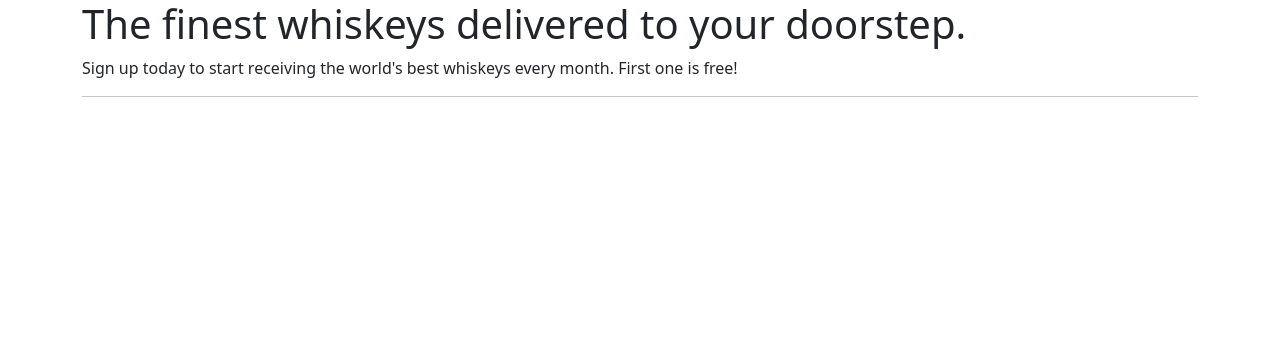
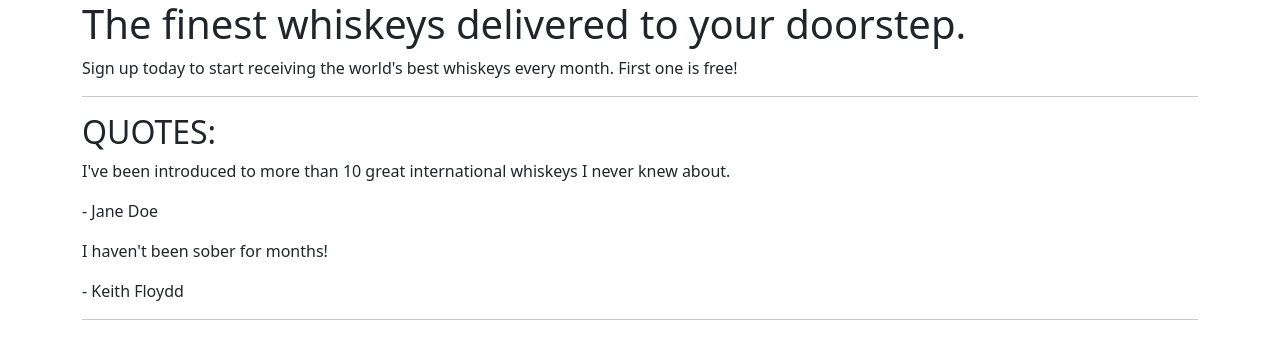
Before and after one commit to Cloud-Monkey/bootstrap-start, a plain HTML site: page index.html in a window 1280 px wide. Drawn offline with nearby package versions, Linux system fonts and the light colour scheme.

```diff
--- a/index.html
+++ b/index.html
@@ -16,5 +16,20 @@
         </section>
         <!-- /.callout -->
         <hr>
+
+        <!-- Quotes -->
+        <section class="quotes">
+            <h2 class="text-uppercase">Quotes:</h2>
+            <div class="quote">
+                <p>I've been introduced to more than 10 great international whiskeys I never knew about.</p>
+                <p>- Jane Doe</p>
+            </div>
+            <div class="quote">
+                <p>I haven't been sober for months!</p>
+                <p>- Keith Floydd</p>
+            </div>
+        </section>
+        <!-- /.quotes -->
+        <hr>
 </body>
 </html>
```
